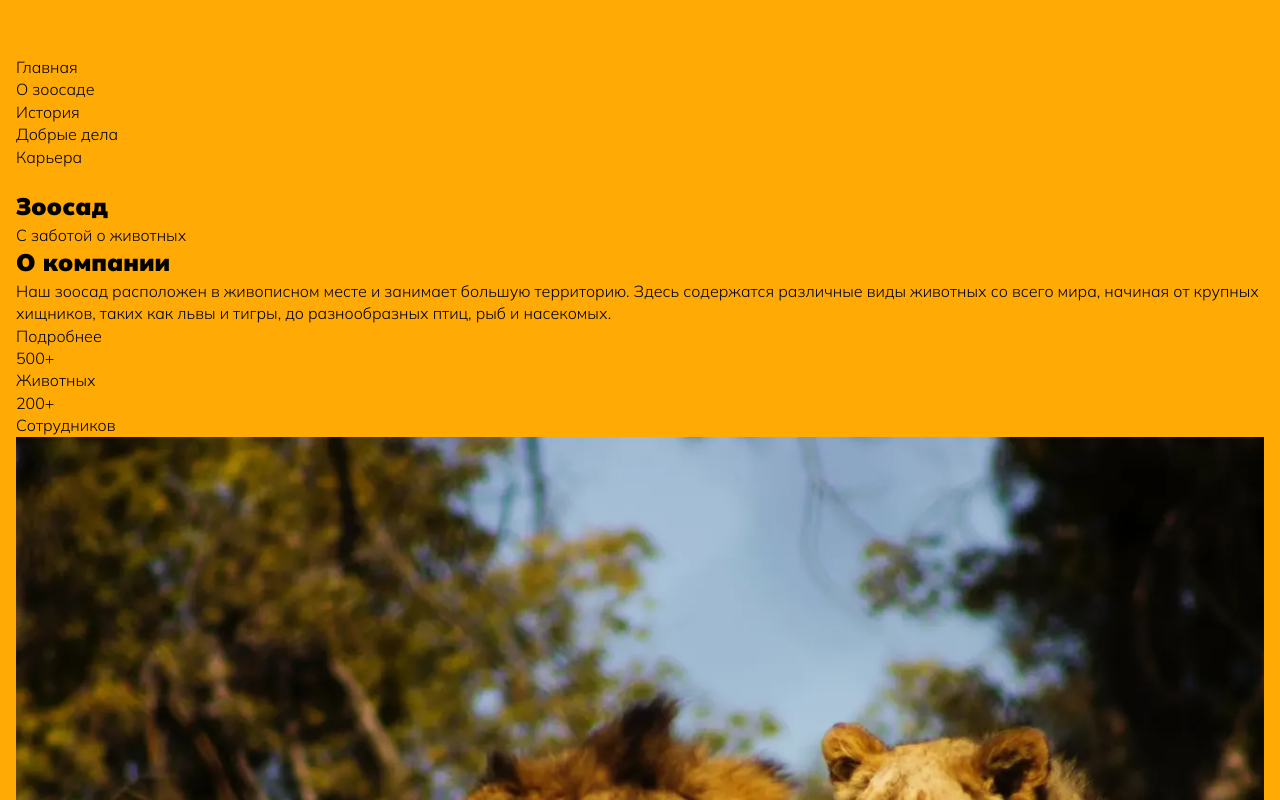
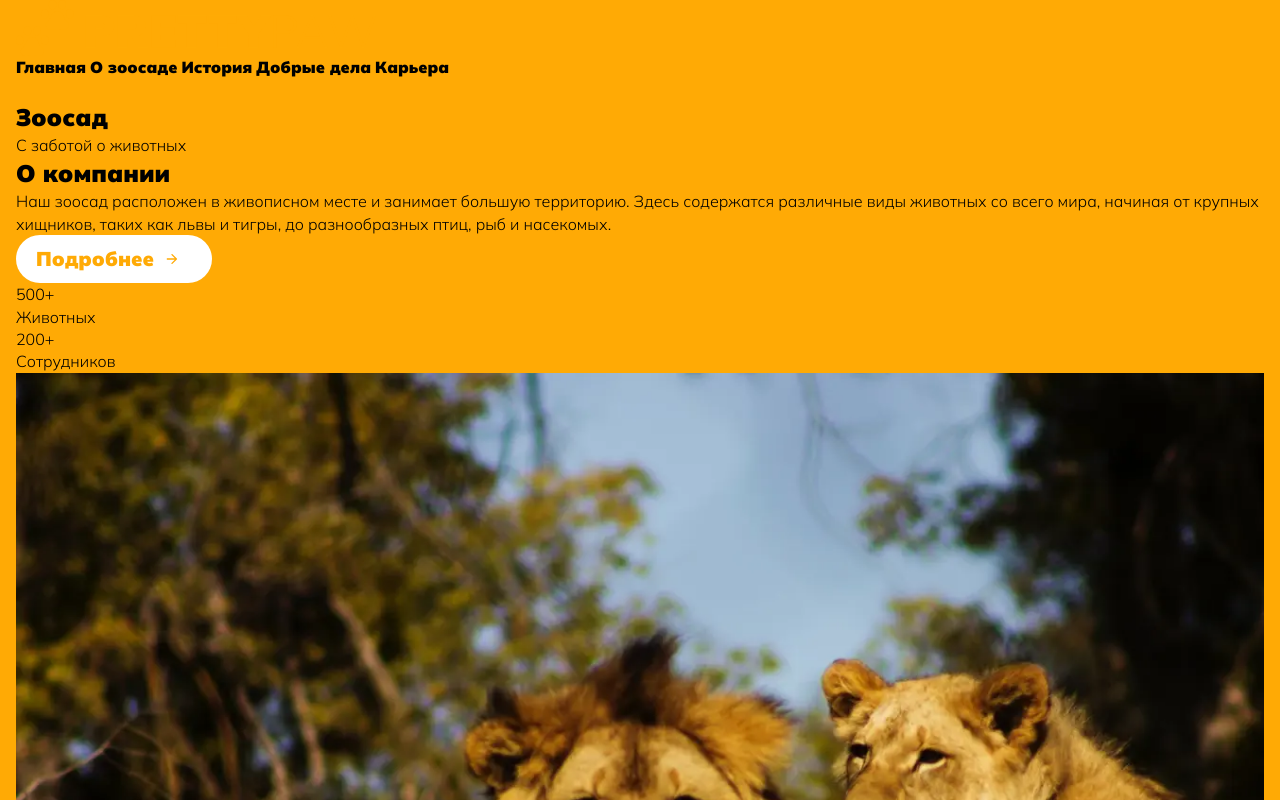
Before and after one commit to Webdevmaksim/prettyPaw, a website built with webpack: page src/index.html in a window 1280 px wide. Shown: the top 800 px of the page. Built offline with nearby package versions, Linux system fonts and the light colour scheme.

Commit message:
media mixin

```diff
--- a/src/index.html
+++ b/src/index.html
@@ -19,19 +19,19 @@
       </a>
       <nav class="header__nav navigation">
         <ul class="navigation__list">
-          <li class="navigation__item">
+          <li class="navigation__item btn">
             <a href="/index.html" class="navigation__link">Главная</a>
           </li>
-          <li class="navigation__item">
+          <li class="navigation__item btn">
             <a href="#about" class="navigation__link">О зоосаде</a>
           </li>
-          <li class="navigation__item">
+          <li class="navigation__item btn">
             <a href="#history" class="navigation__link">История</a>
           </li>
-          <li class="navigation__item">
+          <li class="navigation__item btn">
             <a href="#deeds" class="navigation__link">Добрые дела</a>
           </li>
-          <li class="navigation__item">
+          <li class="navigation__item btn">
             <a href="#career" class="navigation__link">Карьера</a>
           </li>
         </ul>
--- a/src/index.scss
+++ b/src/index.scss
@@ -1,5 +1,7 @@
 @import '~normalize.css';
 @import 'style/default';
 @import 'style/fonts';
+@import 'style/break-points-mx';
 @import 'style/var';
 @import 'style/style';
+@import 'style/btn';
--- /dev/null
+++ b/src/style/_break-points-mx.scss
@@ -0,0 +1,27 @@
+@mixin mobile {
+    @media (min-width: 768px) {
+        @content;
+    }
+}
+@mixin tablet {
+    @media (min-width: 768px) {
+        @content;
+    }
+}
+
+@mixin laptop {
+    @media (min-width: 1024px) {
+        @content;
+    }
+}
+
+@mixin desktop {
+    @media (min-width: 1240px) {
+        @content;
+    }
+}
+@mixin desktop-xl {
+    @media (min-width: 1600px) {
+        @content;
+    }
+}
--- /dev/null
+++ b/src/style/_btn.scss
@@ -0,0 +1,37 @@
+.btn{
+    display: inline-flex;
+    border-radius: 80px;
+    justify-content: center;
+    align-items: center;
+    font-size: 16px;
+    font-weight: 1000;
+    &--arrow{
+        position: relative;
+        font-size: 20px;
+        padding: 10px 20px;
+        color: $back;
+        background: $second;
+        padding-right: 58px;
+        cursor: pointer;
+        &::before{
+            position: absolute;
+            content: "";
+            display: block;
+            width: 16px;
+            height: 16px;
+            background: url("/src/img/btn/arrow-right.svg") center / contain no-repeat;
+            top: 50%;
+            transform: translateY(-50%);
+            right: 32px;
+            transition: all 0.3s ease-in-out;
+
+        }
+        @include laptop{
+            &:hover{
+                &::before{
+                    right: 24px;
+                }
+            }
+        }
+    }
+}
```
Also changed, not shown: src/img/btn/arrow-right.svg (added).
